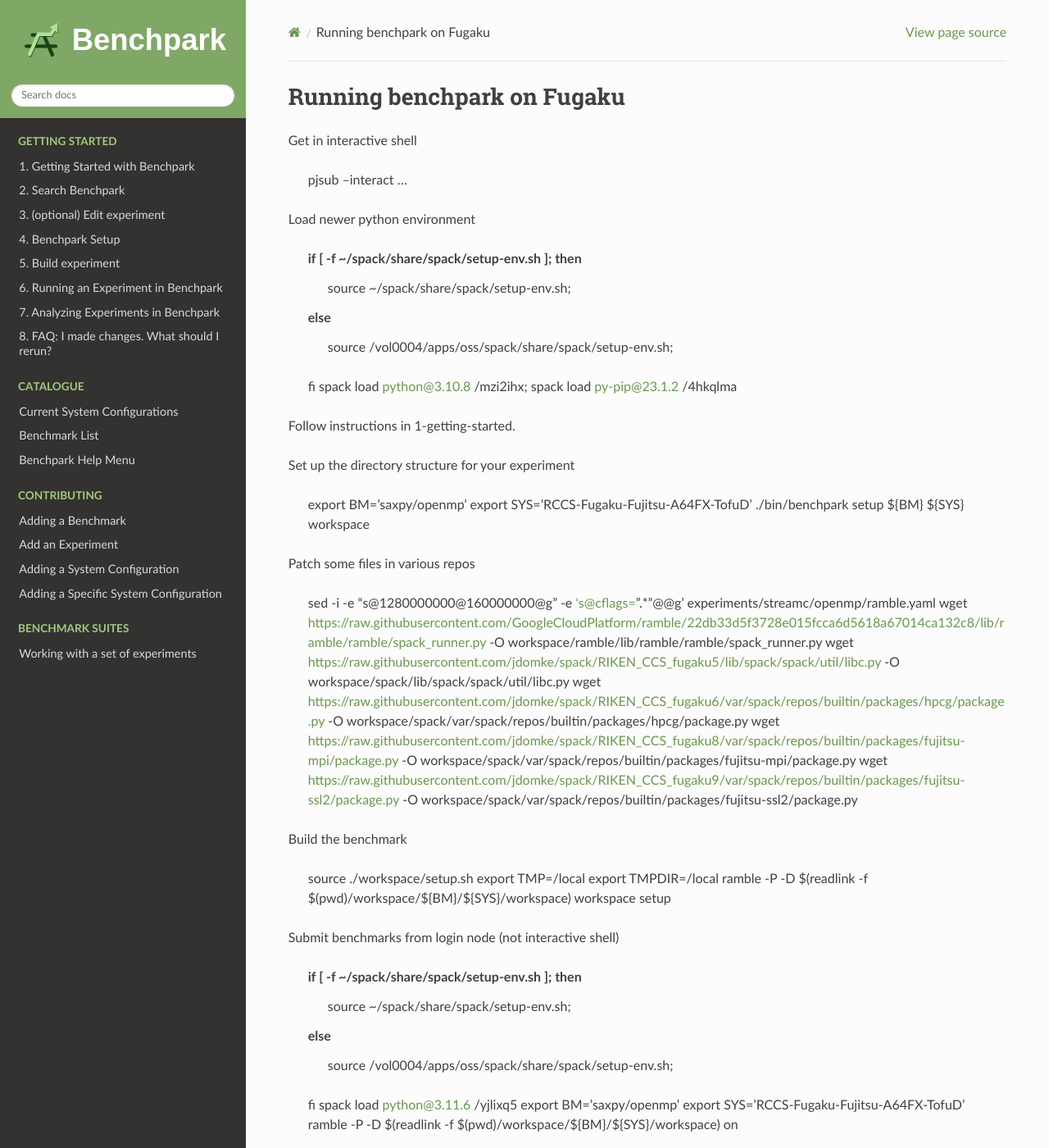
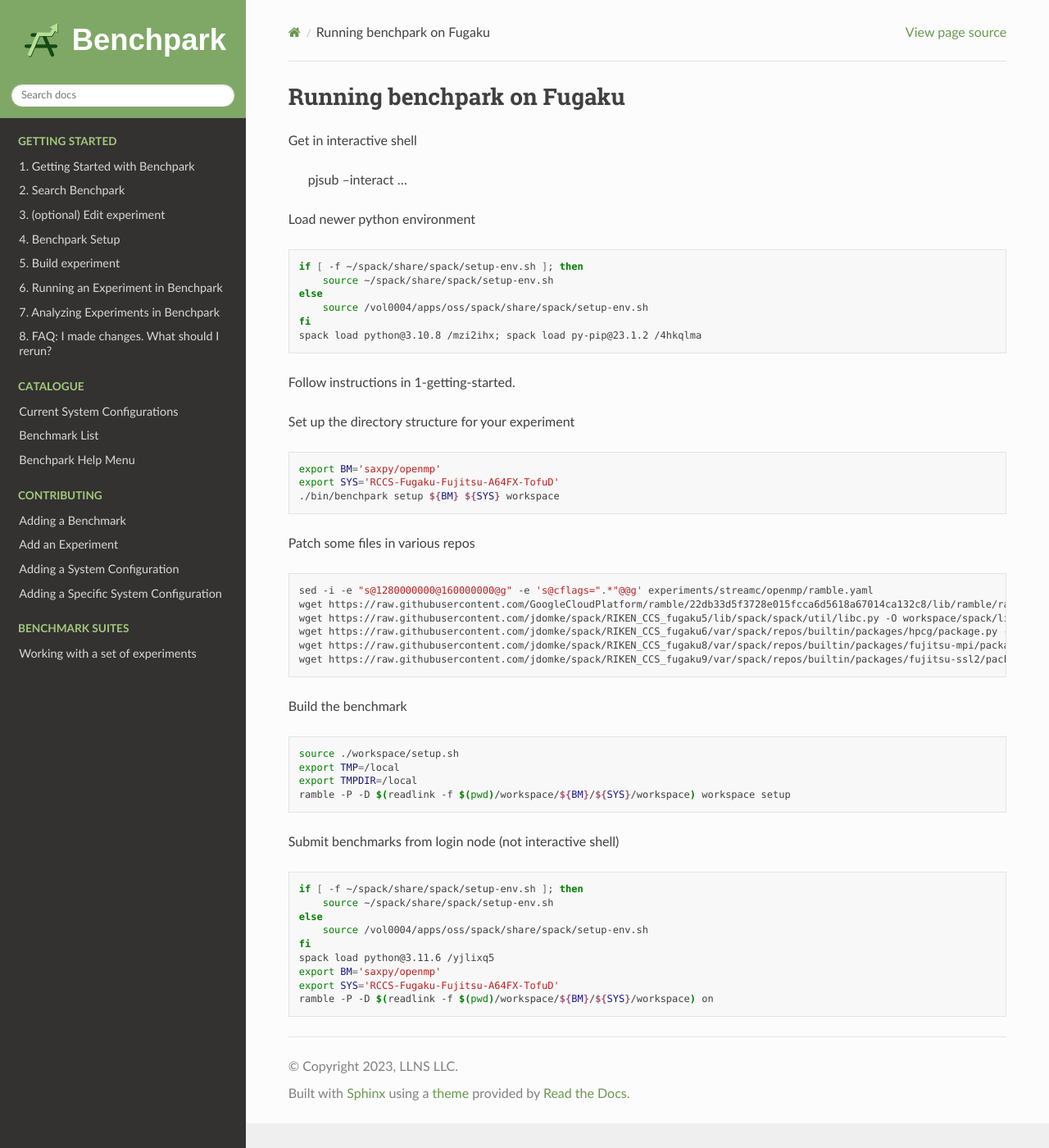
Before and after one commit to LLNL/benchpark, a Sphinx documentation site: the page built from docs/system/fugaku.rst, in a window 1280 px wide and 1400 px high. Shown: the whole window at 82% size. Built offline with Sphinx 7.4.7 and the Read the Docs theme 2.0.0, drawn with Linux system fonts in a browser that asks for light colours; pages that are not in the unit, such as notebooks, are missing from menus.

Commit message:
improve doc

```diff
--- a/docs/system/fugaku.rst
+++ b/docs/system/fugaku.rst
@@ -13,10 +13,12 @@
 
 Load newer python environment
 
+.. code:: bash
+
     if [ -f ~/spack/share/spack/setup-env.sh ]; then
-        source ~/spack/share/spack/setup-env.sh;
+        source ~/spack/share/spack/setup-env.sh
     else
-        source /vol0004/apps/oss/spack/share/spack/setup-env.sh;
+        source /vol0004/apps/oss/spack/share/spack/setup-env.sh
     fi
     spack load python@3.10.8 /mzi2ihx; spack load py-pip@23.1.2 /4hkqlma
 
@@ -24,11 +26,15 @@
 
 Set up the directory structure for your experiment
 
+.. code:: bash
+
     export BM='saxpy/openmp'
     export SYS='RCCS-Fugaku-Fujitsu-A64FX-TofuD'
     ./bin/benchpark setup ${BM} ${SYS} workspace
 
 Patch some files in various repos
+
+.. code:: bash
 
     sed -i -e "s@1280000000@160000000@g" -e 's@cflags=".*"@@g' experiments/streamc/openmp/ramble.yaml
     wget https://raw.githubusercontent.com/GoogleCloudPlatform/ramble/22db33d5f3728e015fcca6d5618a67014ca132c8/lib/ramble/ramble/spack_runner.py -O workspace/ramble/lib/ramble/ramble/spack_runner.py
@@ -39,6 +45,8 @@
 
 Build the benchmark
 
+.. code:: bash
+
     source ./workspace/setup.sh
     export TMP=/local
     export TMPDIR=/local
@@ -46,10 +54,12 @@
 
 Submit benchmarks from login node (not interactive shell)
 
+.. code:: bash
+
     if [ -f ~/spack/share/spack/setup-env.sh ]; then
-        source ~/spack/share/spack/setup-env.sh;
+        source ~/spack/share/spack/setup-env.sh
     else
-        source /vol0004/apps/oss/spack/share/spack/setup-env.sh;
+        source /vol0004/apps/oss/spack/share/spack/setup-env.sh
     fi
     spack load python@3.11.6 /yjlixq5
     export BM='saxpy/openmp'
```
